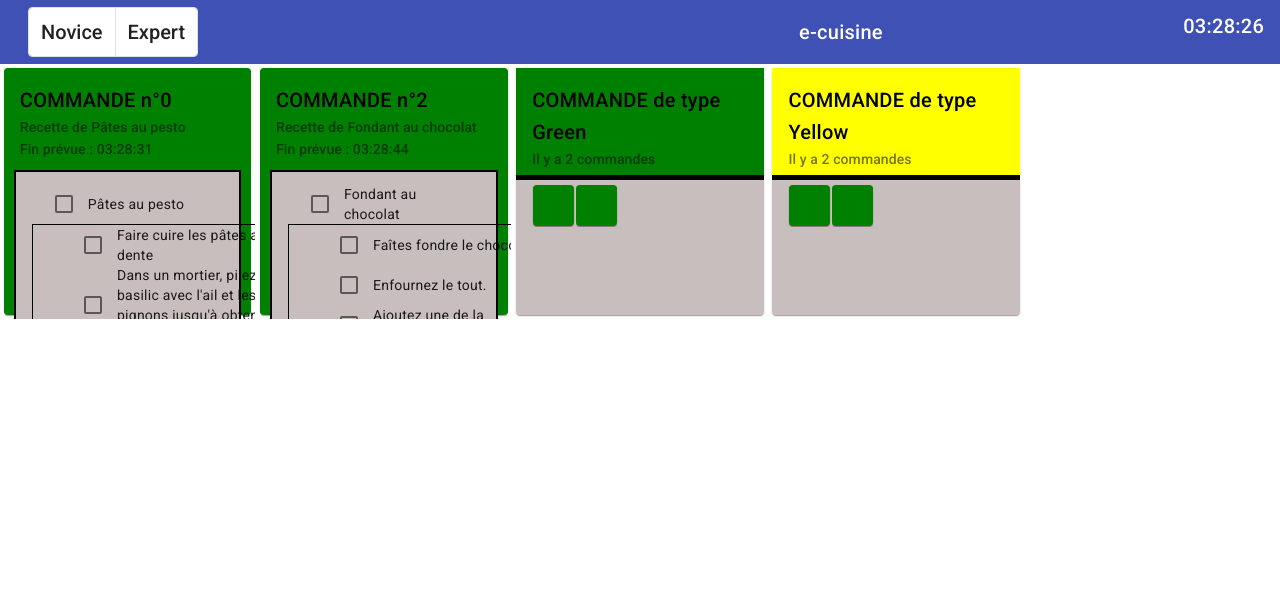
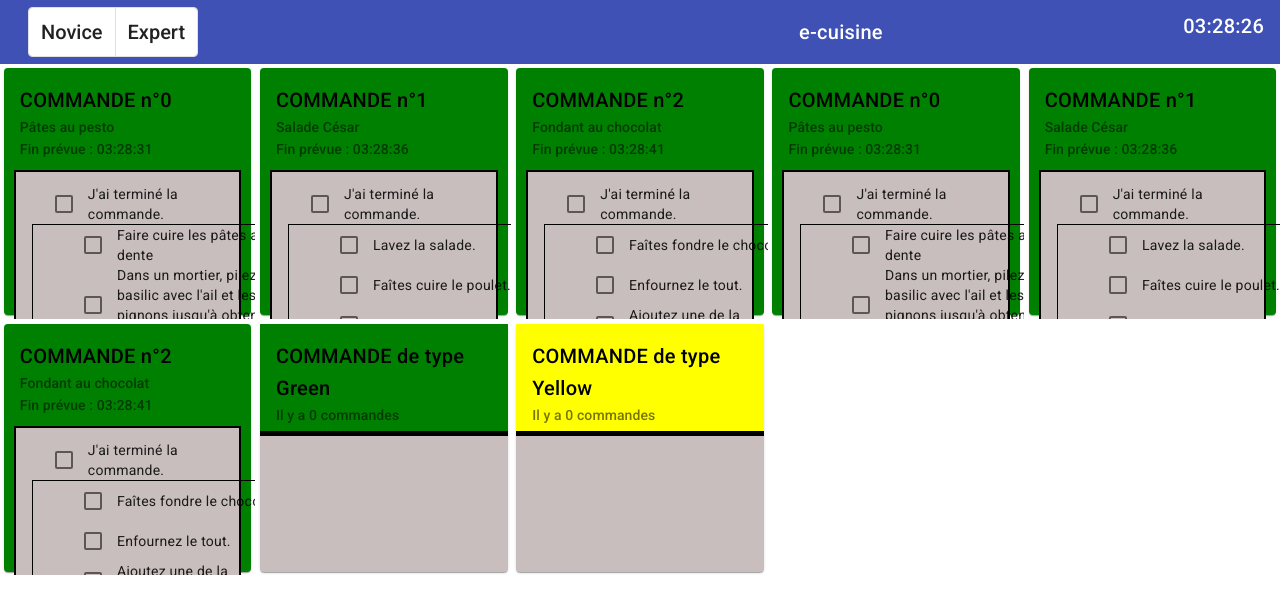
Before and after one commit to EvaRadu/eCuisine, an Angular app: page /tablet in a window 1280 px wide. Shown: the top 614 px of the page. Built offline with nearby package versions, Linux system fonts and the light colour scheme.

Commit message:
Validation d'une commande

```diff
--- a/src/app/app.component.ts
+++ b/src/app/app.component.ts
@@ -15,7 +15,7 @@
     setInterval(() => {
       let index = Math.floor(Math.random() * (recipes.length))
       recipes[index].pressingNumber = Math.random() * 100;
-    }, 1000);
+    }, 10000);
   }
 
 
--- a/src/app/board/board.component.html
+++ b/src/app/board/board.component.html
@@ -4,7 +4,7 @@
       <mat-grid-tile *ngIf="notClusterize(recipe)"
           [colspan]="1"
           [rowspan]="1">
-        <app-card class="card" [notEmptyCard]=notEmptyCard [recipe]=recipe [mode]=mode></app-card>
+        <app-card  class="card"  [notEmptyCard]=notEmptyCard [recipe]=recipe [mode]=mode></app-card>
       </mat-grid-tile>
     </div>
 
--- a/src/app/board/board.component.ts
+++ b/src/app/board/board.component.ts
@@ -1,4 +1,4 @@
-import { Component, HostListener, Input, ViewChild } from '@angular/core';
+import { Component, HostListener, Input,  ViewChild } from '@angular/core';
 import {Recipe, recipes} from './../tasks';
 
 
--- a/src/app/card/card.component.html
+++ b/src/app/card/card.component.html
@@ -3,7 +3,7 @@
 
     <mat-card-header *ngIf="notEmptyCard">
       <mat-card-title>COMMANDE n°{{recipe.id}} </mat-card-title>
-      <mat-card-subtitle>Recette de {{recipe.name}} {{type}}</mat-card-subtitle>
+      <mat-card-subtitle>{{recipe.name}} {{type}}</mat-card-subtitle>
       <mat-card-subtitle *ngIf="mode == 'tv'">Cuisinier : {{recipe.chef.name}} </mat-card-subtitle>
       <!--mat-card-subtitle align="end" >Commande passée à : {{dateTime | date:'hh:mm:ss'}} </mat-card-subtitle-->
       <!--mat-card-subtitle align="end">Temps de préparation estimé : {{recipe.time}} secondes </mat-card-subtitle-->
@@ -11,10 +11,12 @@
 
     </mat-card-header>
 
-      <mat-card-content class="content" *ngIf="(mode == 'tablet' && test()) || (mode == 'tv' && recipe.chef.level == 'novice')"  [ngStyle]="{background: '#c9bebe'}">
-        <div class="liste"><liste [recipe]=recipe></liste></div>
+      <mat-card-content  class="content" *ngIf="(mode == 'tablet' && test()) || (mode == 'tv' && recipe.chef.level == 'novice')"  [ngStyle]="{background: '#c9bebe'}">
+        <div class="liste">
+          <liste (checkerEvent)="receiveCheckValue($event)" [recipe]=recipe>
+          </liste></div>
         <mat-card-actions class="button" align="end" *ngIf="mode == 'tablet'">
-          <button mat-button *ngIf="true" (click)="onClickButton()">VALIDER</button>
+          <button mat-button *ngIf="true" (click)="destroy()">VALIDER</button>
         </mat-card-actions>
       </mat-card-content>
 
--- a/src/app/card/card.component.ts
+++ b/src/app/card/card.component.ts
@@ -19,6 +19,7 @@
   @Input() mode !: string;
   @Input() notEmptyCard !: boolean;
   dateTime : number =  Date.now();
+  checkBoxValue = false;
 
   @Output() onChange = new EventEmitter<any>();
 
@@ -30,8 +31,19 @@
 
   intervalColor = setInterval(this.getColor, 10000);
 
+  //intervalDestroy = setInterval(this.destroy, 10000);
+
+  receiveCheckValue(bool) {
+    this.checkBoxValue=bool ;
+    console.log("hello");
+    this.checking();
+  }
+
+  checking() {
+    if (this.checkBoxValue) {this.destroy()};
+  }
+
   getColor() {
-    console.log(Math.abs(this.getEndOfRecipe() - Date.now()));
     if (this.recipe.pressingNumber != undefined) {
       if ( Math.abs(this.getEndOfRecipe() - Date.now()) < 5000) {
         return "red"
@@ -48,7 +60,7 @@
     return modeUser == 'novice';
   }
 
-  onClickButton() {
+  destroy() {
     for (var i = 0; i < recipes.length; i++) {
       if (this.recipe.id === recipes[i].id && this.recipe.completed) {
         recipes.splice(i, 1);
--- a/src/app/liste/liste.component.html
+++ b/src/app/liste/liste.component.html
@@ -1,11 +1,12 @@
 <section class="example-section">
     <span class="example-list-section">
+      <!-- [checked]="allComplete" -->
       <mat-checkbox class="example-margin"
-                    [checked]="allComplete"
                     [color]="recipe.color"
-                    [indeterminate]="someComplete()"
-                    (change)="setAll($event.checked)">
-        {{recipe.name}}
+                    [(ngModel)]="checked"
+                    (change)="setAll($event.checked)"
+                    (click)="send()">
+        J'ai terminé la commande.
       </mat-checkbox>
     </span>
     <span class="example-list-section">
--- a/src/app/liste/liste.component.ts
+++ b/src/app/liste/liste.component.ts
@@ -1,8 +1,8 @@
 import {Component, Input} from '@angular/core';
 import { Recipe } from '../tasks';
 import {ChangeDetectionStrategy} from '@angular/core';
-import { ScrollingModule } from '@angular/cdk/scrolling';
-import {CdkVirtualScrollViewport} from "@angular/cdk/scrolling";
+import { Output, EventEmitter } from '@angular/core';
+
 
 
 /** @title Checkboxes with reactive forms */
@@ -16,9 +16,19 @@
 export class ListeComponent {
   @Input() recipe !: Recipe;
 
+  @Output() checkerEvent = new EventEmitter<boolean>();
+
+  send() {
+    console.log("send")
+    this.checkerEvent.emit(this.checked);
+  }
+
+
   ngOnInit(): void {}
 
   allComplete: boolean = false;
+  checked = false;
+
 
   updateAllComplete() {
     this.allComplete = this.recipe.tasks != null && this.recipe.tasks.every(t => t.completed);
--- a/src/app/tablet/tablet.component.ts
+++ b/src/app/tablet/tablet.component.ts
@@ -18,7 +18,7 @@
 
       console.log(index)
       this.tasks[index].pressingNumber = Math.random() * 100;
-    }, 1000);
+    }, 10000);
   }
 
 }
--- a/src/app/tasks.ts
+++ b/src/app/tasks.ts
@@ -17,6 +17,7 @@
   }
 
 export let modeUser = 'novice';
+
 
 export function changeType(newType: string) {
   modeUser = newType;
--- a/src/app/tv/tv.component.ts
+++ b/src/app/tv/tv.component.ts
@@ -19,6 +19,6 @@
 
       console.log(index)
       this.tasks[index].pressingNumber = Math.random() * 100;
-    }, 1000);
+    }, 10000);
   }
 }
```
